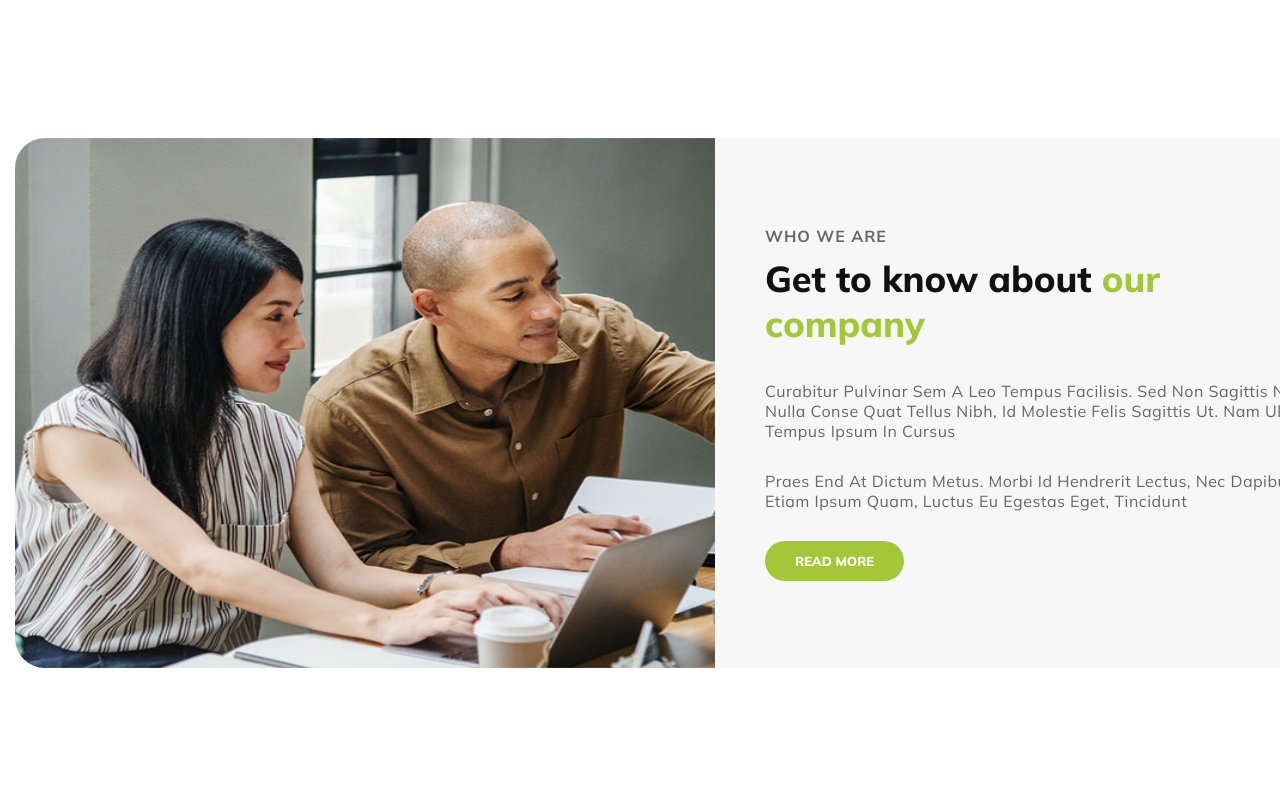
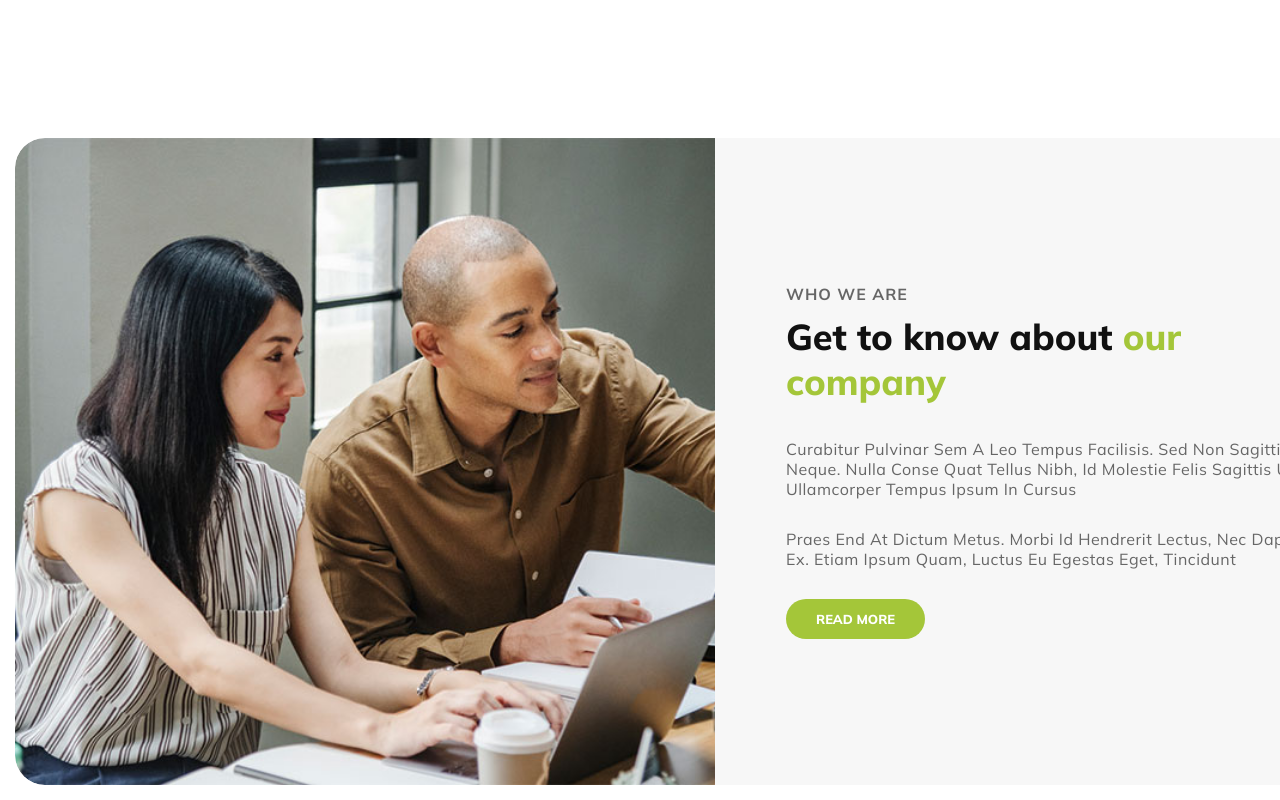
Before and after one commit to ShimaaAshraf2004/Business-project, a plain HTML site: page index.html in a window 1280 px wide. Shown: the part 2480-3280 px from the top of the page. Drawn offline with Linux system fonts and the light colour scheme.

Commit message:
update style.css

```diff
--- a/index.html
+++ b/index.html
@@ -161,7 +161,7 @@
             <h2>Who we are</h2>
             <h3>
               Get to know about
-              <span> our<br/> company </span>
+              <span> our company </span>
             </h3>
             <p>
               Curabitur pulvinar sem a leo tempus facilisis. Sed non sagittis
--- a/style.css
+++ b/style.css
@@ -20,7 +20,7 @@ body {
   background-color: var(--main-color);
 }
 :root {
-  --continer-width: 1400px;
+  --continer-max-width: 1400px;
   --continer-padding: 15px;
   --main-color: #a4c639;
   --background-sections: #f7f7f7;
@@ -30,7 +30,7 @@ ul {
   list-style: none;
 }
 .container {
-  width: calc(var(--continer-width) + (var(--continer-padding) * 2));
+  width: calc(var(--continer-max-width) + (var(--continer-padding) * 2));
   margin-inline: auto;
   padding-inline: var(--continer-padding);
 }
@@ -339,19 +339,21 @@ ul {
 .more-info article {
   background-color: var(--background-sections);
   display: flex;
-  justify-content: center;
   align-items: center;
   flex-wrap: wrap;
+  overflow: hidden;
   border-radius: 30px;
 }
 .more-info img {
-  height: 530px;
+  width: 580px;
+  height: auto;
   flex-grow: 1;
   border-radius: 30px 0 0 30px;
 }
 .more-info article .content {
   max-width: 700px;
-  padding: 50px;
+  flex-basis: 580px;
+  padding: 71px;
   flex-grow: 1;
 }
 .more-info h2 {
@@ -360,7 +362,6 @@ ul {
   color: #666;
   letter-spacing: 1px;
   margin-bottom: 10px;
-  display: block;
 }
 .more-info article h3 {
   color: #111;
@@ -369,7 +370,6 @@ ul {
   margin-bottom: 35px;
 }
 .more-info article h3 span {
-  font-style: normal;
   color: var(--main-color);
 }
 .more-info article p {
@@ -379,8 +379,7 @@ ul {
   margin-bottom: 30px;
 }
 .more-info article a {
-  display: block;
-  width: fit-content;
+  display: inline-block;
   font-size: 13px;
   font-weight: 800;
   text-transform: uppercase;
@@ -394,6 +393,7 @@ ul {
 .more-info article a:hover {
   background-color: #fff;
   color: var(--main-color);
+  border: 1px solid var(--main-color);
 }
 /* end section more info */
 /* start About us  */
```
